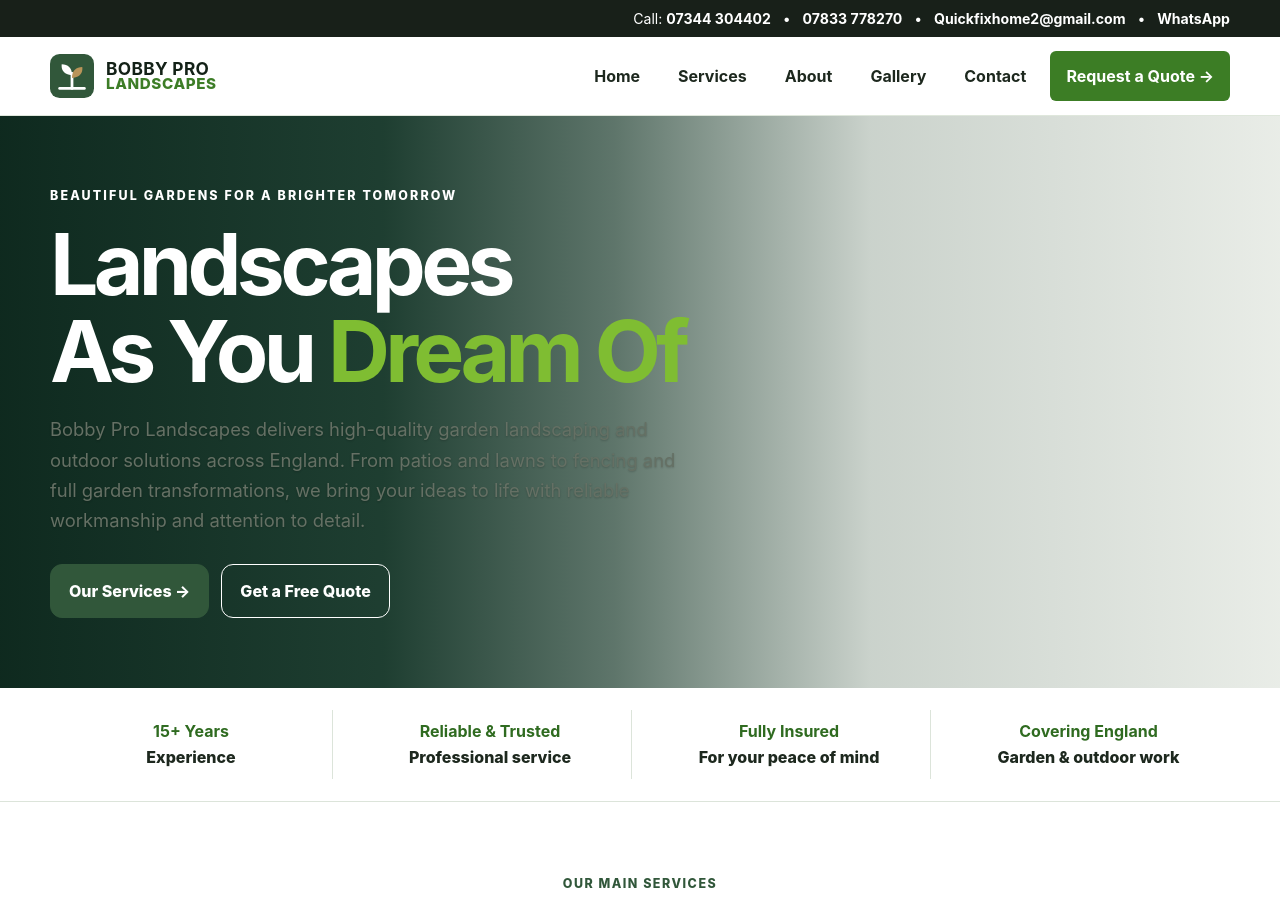
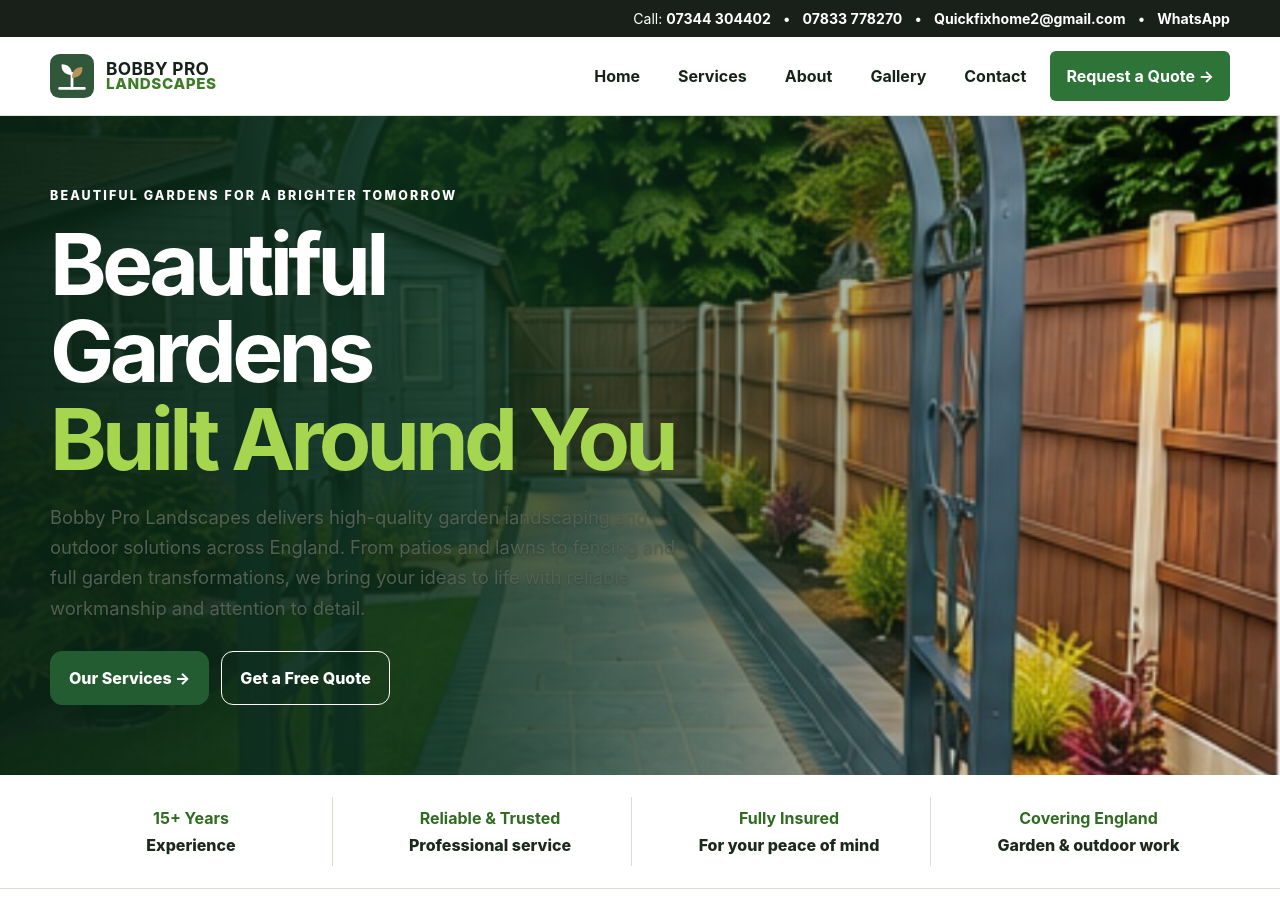
Before and after one commit to arsalanbobby/Bobby-Pro-Landscapes, a Jekyll site: the page built from index.md, in a window 1280 px wide and 1400 px high. Shown: the top 912 px of the window. Built offline with Jekyll 4.4.1, drawn with Linux system fonts in a browser that asks for light colours.

Commit message:
Update landscaping homepage hero image, headline and colours

```diff
--- a/assets/css/style.css
+++ b/assets/css/style.css
@@ -1,13 +1,13 @@
 :root{
-  --bg:#f5f7f2;
+  --bg:#f4f7f1;
   --surface:#ffffff;
-  --text:#1d281e;
-  --muted:#657064;
-  --brand:#31573a;
-  --brand-dark:#1d3925;
-  --accent:#b99459;
-  --soft:#e8efe6;
-  --border:#dce4da;
+  --text:#172318;
+  --muted:#526052;
+  --brand:#245c32;
+  --brand-dark:#163d22;
+  --accent:#8fbd3e;
+  --soft:#e7f0e3;
+  --border:#d4e0d1;
   --shadow:0 14px 40px rgba(33,58,38,.10);
   --radius:18px;
   --max:1180px;
@@ -115,17 +115,17 @@ a{color:inherit}
 .landscape-nav{gap:10px}
 .landscape-nav a{border-radius:6px}
 .landscape-nav a:hover{background:#eef6ea;color:#2f6b20}
-.landscape-nav .nav-cta{background:#3c7d25;color:#fff;padding:12px 16px}
+.landscape-nav .nav-cta{background:#2e7338;color:#fff;padding:12px 16px}
 .approved-landscape-hero{
   min-height:525px;
   padding:70px 0;
   background:
-    linear-gradient(90deg,rgba(7,35,24,.97) 0%,rgba(9,44,30,.91) 30%,rgba(9,44,30,.64) 48%,rgba(9,44,30,.18) 68%,rgba(9,44,30,.05) 100%),
-    url('../images/header-landscape.jpg') center 52% / cover no-repeat;
+    linear-gradient(90deg,rgba(8,35,20,.94) 0%,rgba(10,48,27,.84) 35%,rgba(12,52,29,.48) 58%,rgba(12,52,29,.14) 78%,rgba(12,52,29,.06) 100%),
+    url('../images/header-landscape.jpg') center 48% / cover no-repeat;
 }
 .approved-landscape-hero .hero-grid{grid-template-columns:minmax(0,650px) 1fr}
 .approved-landscape-hero h1{font-size:clamp(3.1rem,6.7vw,6rem);line-height:1.02;color:#fff;max-width:700px}
-.approved-landscape-hero h1 span{color:#7fbd32}
+.approved-landscape-hero h1 span{color:#a6d64f}
 .approved-landscape-hero .hero-eyebrow{color:#fff;letter-spacing:.17em;max-width:500px}
 .approved-landscape-hero .lead{color:#fff;font-size:1.12rem;text-shadow:0 1px 2px rgba(0,0,0,.2)}
 .hero-outline{background:transparent;color:#fff;border-color:#fff}
@@ -136,7 +136,7 @@ a{color:inherit}
 .landscape-trust strong{color:#2f6b20}
 .landscape-services-home{background:#fff}
 .centre-copy{text-align:center;margin-left:auto;margin-right:auto}
-.green-text{color:#3c7d25}
+.green-text{color:#2e7338}
 .landscape-services-home .photo-card{border-radius:8px}
 .landscape-services-home .photo-card img{height:240px}
 .landscape-gallery-grid{display:grid;grid-template-columns:repeat(3,1fr);gap:22px}
--- a/index.md
+++ b/index.md
@@ -7,7 +7,7 @@ description: Bobby Pro Landscapes provides professional garden landscaping, pavi
   <div class="container hero-grid">
     <div class="landscape-hero-copy">
       <p class="eyebrow hero-eyebrow">Beautiful gardens for a brighter tomorrow</p>
-      <h1>Landscapes<br>As You <span>Dream Of</span></h1>
+      <h1>Beautiful Gardens<br><span>Built Around You</span></h1>
       <p class="lead">Bobby Pro Landscapes delivers high-quality garden landscaping and outdoor solutions across England. From patios and lawns to fencing and full garden transformations, we bring your ideas to life with reliable workmanship and attention to detail.</p>
       <div class="actions">
         <a class="btn primary" href="{{ '/services/' | relative_url }}">Our Services →</a>
```
Also changed, not shown: assets/images/header-landscape.jpg (added).
